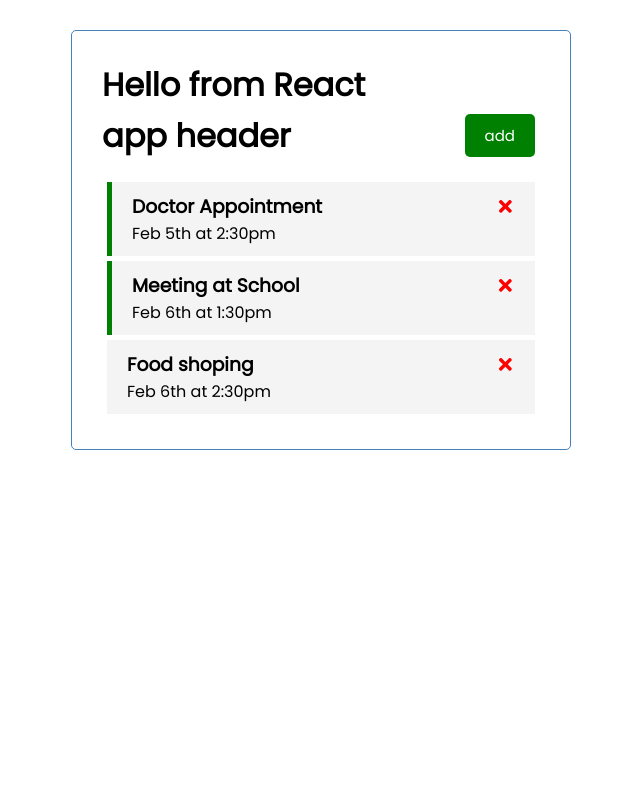
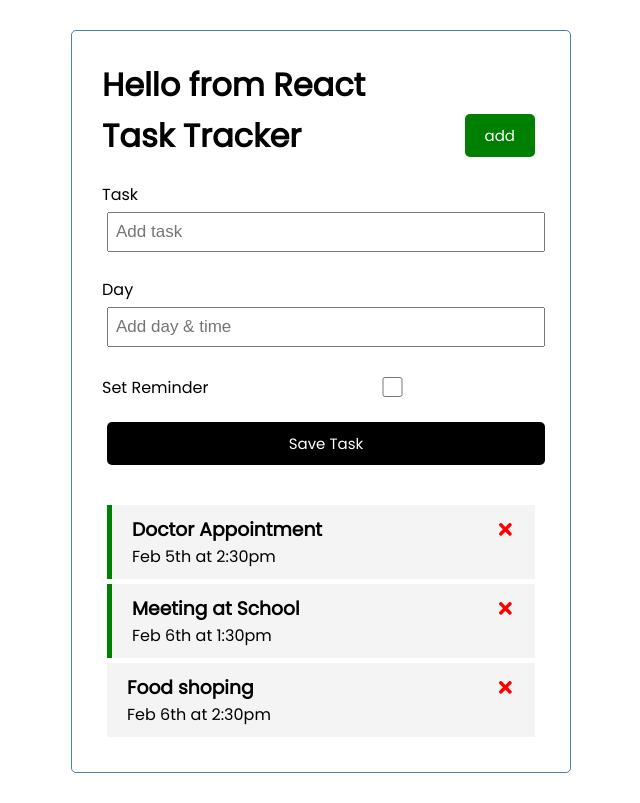
Before and after one commit to wolfitis/task-tracker, a React (Create React App) app: page / in a window 1280 px wide. Shown: the whole page, without its empty margins (319-959 px from the left). Built offline with nearby package versions, Linux system fonts and the light colour scheme.

Commit message:
add task

```diff
--- a/src/App.js
+++ b/src/App.js
@@ -1,6 +1,7 @@
 import { useState } from 'react'
 import Header from './components/Header'
 import Tasks from './components/Tasks'
+import AddTask from './components/AddTask'
 
 function App() {
   const [tasks, setTasks] = useState([
@@ -24,6 +25,16 @@
     }
   ])
 
+  // Add Task
+  const addTask = (task) => {
+    // create a new random id
+    const id = Math.floor(Math.random() * 10000) + 1
+    // crate a new task with random id
+    const newTask = { id, ...task }
+    // adding new task to tasks list
+    setTasks([...tasks, newTask])
+  }
+
   // Delete Task
   const deleteTask = (id) => {
     // console.log('delete', id)
@@ -42,7 +53,8 @@
   return (
     <div className="container">
       <h1>Hello from React</h1>
-      <Header title='app header' />
+      <Header />
+      <AddTask onAdd={addTask} />
       {tasks.length > 0
         ? (<Tasks tasks={tasks} onDelete={deleteTask} onToggle={toggleReminder} />)
         : ('No Tasks to show')}
--- /dev/null
+++ b/src/components/AddTask.js
@@ -0,0 +1,43 @@
+import { useState } from 'react'
+
+const AddTask = ({ onAdd }) => {
+  const [text, setText] = useState('')
+  const [day, setDay] = useState('')
+  const [reminder, setReminder] = useState(false)
+
+  const onSubmit = (e) => {
+    e.preventDefault()
+
+    if (!text) {
+      alert('Please add a task')
+      return
+    }
+
+    onAdd({ text, day, reminder })
+
+    setText('')
+    setDay('')
+    setReminder(false)
+
+  }
+  return (
+    <form className='add-form' onSubmit={onSubmit}>
+      <div className='form-control'>
+        <label>Task</label>
+        <input type='text' placeholder='Add task' value={text} onChange={(e) => setText(e.target.value)} />
+      </div>
+      <div className='form-control'>
+        <label>Day</label>
+        <input type='text' placeholder='Add day & time' value={day} onChange={(e) => setDay(e.target.value)} />
+      </div>
+      <div className='form-control form-control-check'>
+        <label>Set Reminder</label>
+        <input type='checkbox' checked={reminder} value={reminder} onChange={(e) => setReminder(e.currentTarget.checked)} />
+      </div>
+
+      <input type='submit' value='Save Task' className='btn btn-block' />
+    </form>
+  )
+}
+
+export default AddTask
```
